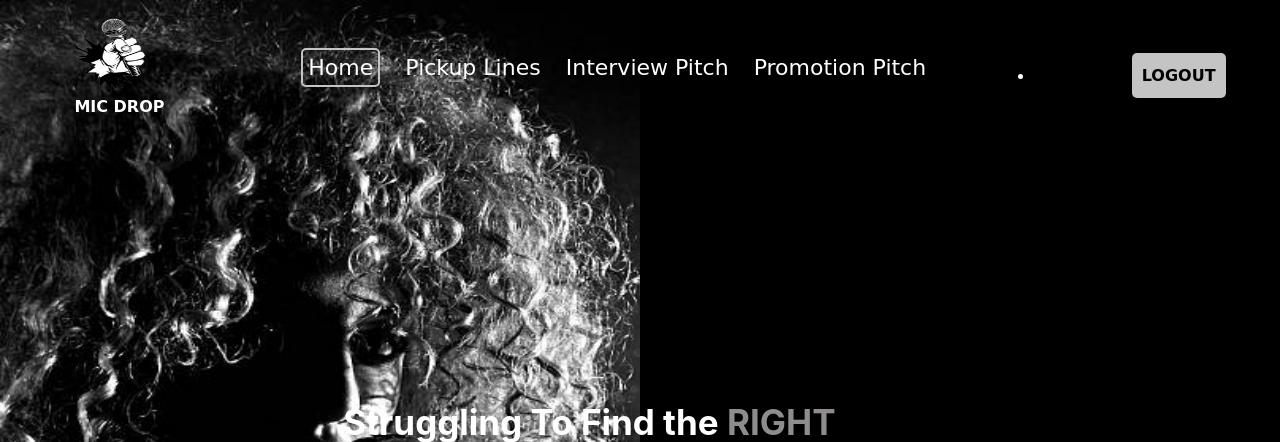
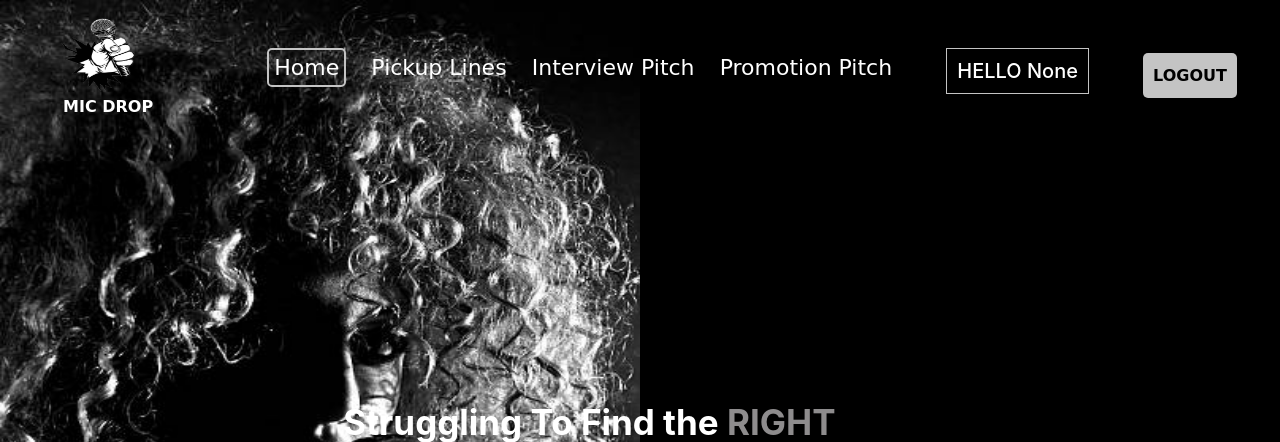
Before and after one commit to Shalyne-Waweru/Mic-Drop, a Flask app: page / in a window 1280 px wide. Shown: the top 442 px of the page. Run offline with Flask 2, Linux system fonts and the light colour scheme; the visitor is signed in with stand-in values (Sample User, id 1); data comes from the database, SQL or seed files in the repository; some libraries are stand-ins or nearby versions; some web fonts are replaced.

Commit message:
Modify the navbar and add changes to the auth forms

```diff
--- a/app/auth/forms.py
+++ b/app/auth/forms.py
@@ -7,18 +7,18 @@ from wtforms import ValidationError
 class RegistrationForm(FlaskForm):
     emails = StringField('Enter Email Address',validators=[DataRequired(),Email()])
     usernames = StringField('Enter Username',validators = [DataRequired()])
-    password = PasswordField('Enter Password',validators = [DataRequired(), EqualTo('password_confirm',message = 'Passwords must match')])
+    password = PasswordField('Enter Password',validators = [DataRequired(), EqualTo('confirm_password',message = 'Passwords must match')])
     confirm_password = PasswordField('Confirm Password',validators = [DataRequired()])
     style={ 'style': 'background-color: black; color: white; width:430px; margin-top: 20px; '}
     submit = SubmitField('SIGN UP',render_kw=style)
 
     #Custom validators
     def validate_email(self,data_field):
-            if User.query.filter_by(email =data_field.data).first():
+            if User.query.filter_by(emails =data_field.data).first():
                 raise ValidationError('There is an account with that email')
 
     def validate_username(self,data_field):
-        if User.query.filter_by(username = data_field.data).first():
+        if User.query.filter_by(usernames = data_field.data).first():
             raise ValidationError('That username is taken')
 
 class LoginForm(FlaskForm):
--- a/app/static/css/styles.css
+++ b/app/static/css/styles.css
@@ -55,6 +55,12 @@ body {
   border: 2px solid #C4C4C4;
   border-radius: 5px;
   padding: 5px;
+}
+
+.username {
+  color: white;
+  border: 1px solid #C4C4C4;
+  padding: 10px;
 }
 
 .login-btn {
--- a/app/templates/navbar.html
+++ b/app/templates/navbar.html
@@ -13,7 +13,7 @@
   </ul>
 
   {% if current_user.is_authenticated %}
-    <li style="color:white;padding:15px;">{{current_user.username}}</li>
+    <h5 class="username">HELLO {{current_user.usernames}}</h5>
     <button class="login-btn"><a href="{{ url_for('auth.logout') }}">LOGOUT</a></button>
   {% else %}
     <button class="login-btn"><a href="{{ url_for('auth.login') }}">LOGIN</a></button>
```
